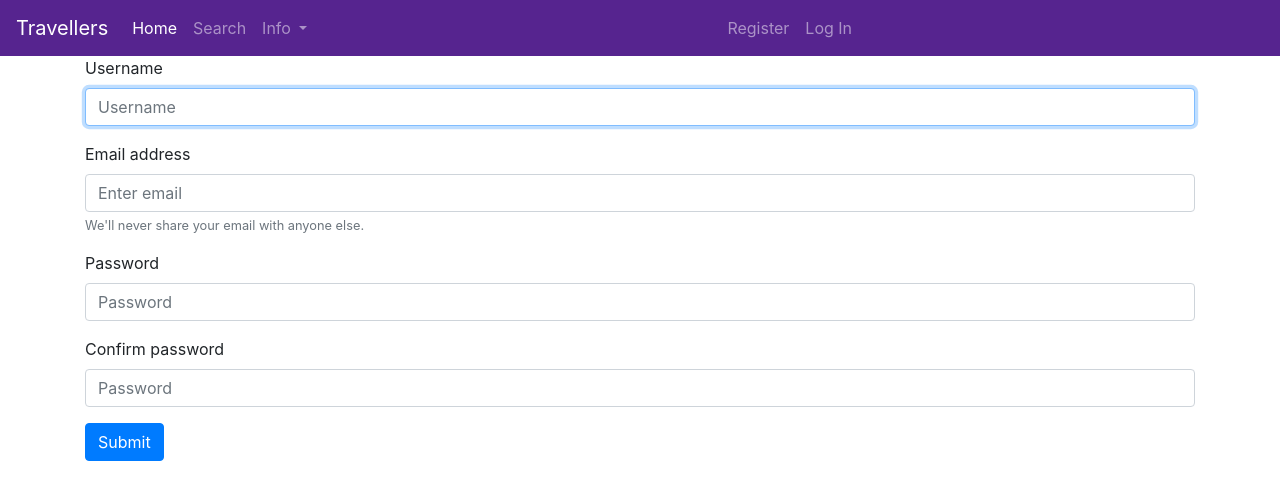
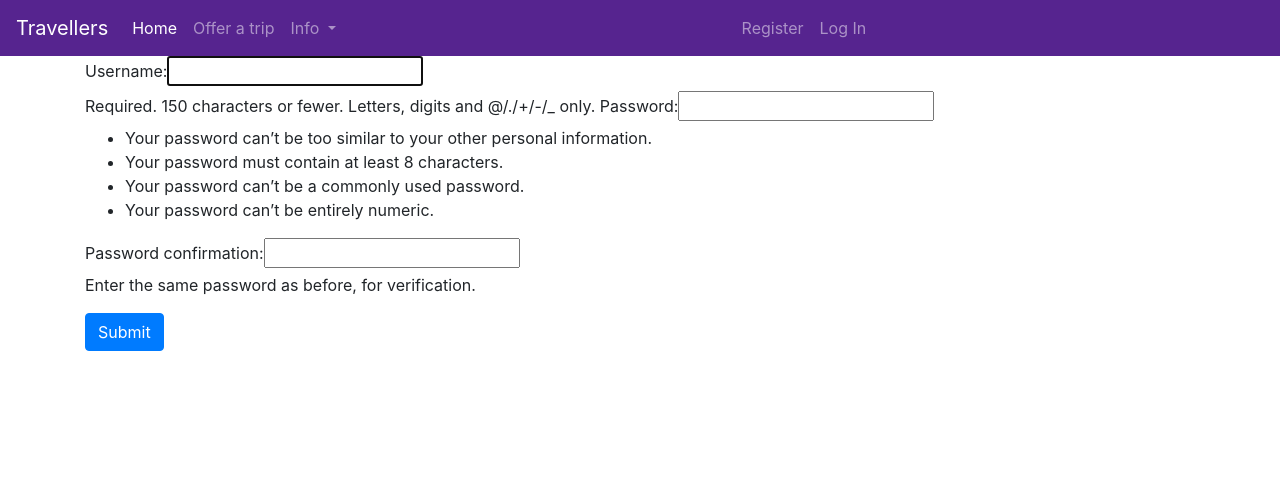
Before and after one commit to smartero/mysite, a Django app: page /register/ in a window 1280 px wide. Shown: the top 500 px of the page. Run offline with Django 3.2, Linux system fonts and the light colour scheme; some libraries are stand-ins or nearby versions.

Commit message:
added register form

```diff
--- a/polls/models.py
+++ b/polls/models.py
@@ -13,3 +13,6 @@ class Post(models.Model):
     updated = models.DateTimeField(default=timezone.now) #updates on current date-time
     # on_delete - delete the ost if user is deleted
     author = models.ForeignKey(User, on_delete=models.CASCADE)
+
+    def __str__(self):
+        return self.title
--- a/polls/templates/polls/layout.html
+++ b/polls/templates/polls/layout.html
@@ -29,7 +29,7 @@
         <div class="collapse navbar-collapse" id="navbarSupportedContent">
           <ul class="navbar-nav mr-auto">
             <li class="nav-item active"><a class="nav-link" href="/">Home<span class="sr-only">(current)</span></a></li>
-            <li class="nav-item"><a class="nav-link" href="/polls/search">Search</a></li>
+            <li class="nav-item"><a class="nav-link" href="/polls/offer">Offer a trip</a></li>
             <li class="nav-item dropdown">
               <a class="nav-link dropdown-toggle" href="#" id="navbarDropdown" role="button" data-toggle="dropdown" aria-haspopup="true" aria-expanded="false">
                 Info
@@ -44,7 +44,7 @@
             </li>
           </ul>
 
-        {% if session.user_id %}
+        {% if request.user.is_authentificated %}
         <ul class="navbar-nav mr-auto">
                 <li class="nav-item"><a class="nav-link" href="/polls/logout">Log Out</a></li>
             </ul>
--- a/polls/templates/polls/register.html
+++ b/polls/templates/polls/register.html
@@ -1,25 +1,10 @@
 {% extends 'polls/layout.html' %}
 
 {% block main %}
-
 <form action="/polls/register/" method="post">
   {% csrf_token %}
     <div class="form-group">
-      <label for="username">Username</label>
-      <input type="text" autocomplete="off" autofocus class="form-control" id="formGroupExampleInput" placeholder="Username">
-    </div>
-    <div class="form-group">
-      <label for="email">Email address</label>
-      <input type="email" autocomplete="off" class="form-control" id="exampleInputEmail1" aria-describedby="emailHelp" placeholder="Enter email">
-      <small id="emailHelp" class="form-text text-muted">We'll never share your email with anyone else.</small>
-    </div>
-    <div class="form-group">
-      <label for="password">Password</label>
-      <input type="password" autocomplete="off" class="form-control" id="exampleInputPassword1" placeholder="Password">
-    </div>
-    <div class="form-group">
-      <label for="confirmation">Confirm password</label>
-      <input type="password" autocomplete="off" class="form-control" id="exampleInputPassword1" placeholder="Password">
+      {{ form }}
     </div>
     <button type="submit" class="btn btn-primary">Submit</button>
   </form>
--- a/polls/urls.py
+++ b/polls/urls.py
@@ -4,7 +4,7 @@ from . import views
 
 urlpatterns = [
     path('', views.index, name='index'),
-    path('search/', views.search, name='search'),
+    path('offer/', views.offer, name='offer'),
     path('map/', views.map, name='map'),
     path('weather', views.weather, name='weather'),
     path('register/', views.register, name='register'),
--- a/polls/views.py
+++ b/polls/views.py
@@ -1,7 +1,7 @@
 from django.shortcuts import render, redirect
 from django.http import HttpResponse
 from django.contrib.auth.forms import UserCreationForm
-from django.contrib.auth import views as auth_views
+from django.contrib.auth import views as auth_views, authenticate, login
 from django.contrib.auth.decorators import login_required
 from django.contrib import messages
 
@@ -9,8 +9,8 @@ def index(request):
     return render(request, 'polls/index.html')
 
 @login_required
-def search(request):
-    return render(request, 'polls/search.html')
+def offer(request):
+    return render(request, 'polls/offer.html')
 
 def map(request):
     return render(request, 'polls/map.html')
@@ -23,16 +23,25 @@ def register(request):
         form = UserCreationForm(request.POST)
         if form.is_valid():
             username = form.cleaned_data.get('username')
-            messages.success(request, f'Accounted created for {username}!')
+            messages.success(request, f'Account created for {username}!')
             return redirect('index')
     else:
         form = UserCreationForm()
     return render(request, 'polls/register.html', {'form': form})
 
 def login(request):
-    return render(request, 'polls/login.html')
+    if request.method == 'POST':
+        username = request.POST['username']
+        password = request.POST['password']
+        user = authenticate(request, username=username, password=password)
+        if user is not None:
+            login(request, user)
+            # Redirect to a success page - here
+        else:
+            message.error(request, 'Invalid login')
+    else:
+        return render(request, 'polls/login.html')
 
-
-
+@login_required
 def change_password(request):
     pass
```
Also changed, not shown: polls/static/polls/styles.css (deleted, +0 -9 lines), polls/templates/polls/login.html (+6 -6 lines), polls/forms.py (added), polls/static/css/polls.css (added), polls/static/images/logo1.svg (renamed from polls/static/polls/logo1.svg), polls/static/images/logo2.svg (renamed from polls/static/polls/logo2.svg), polls/static/images/logo3.svg (renamed from polls/static/polls/logo3.svg), polls/static/js/form.js (renamed from polls/static/polls/form.js), polls/templates/polls/offer.html (added).
